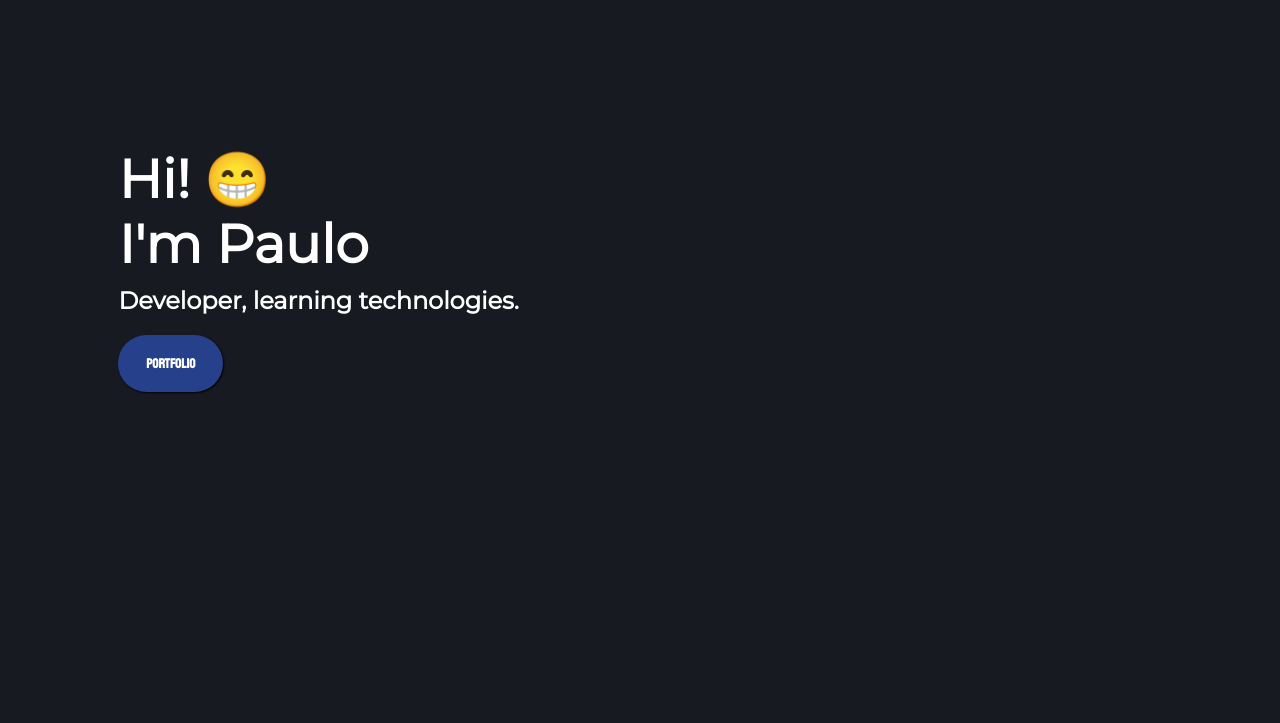
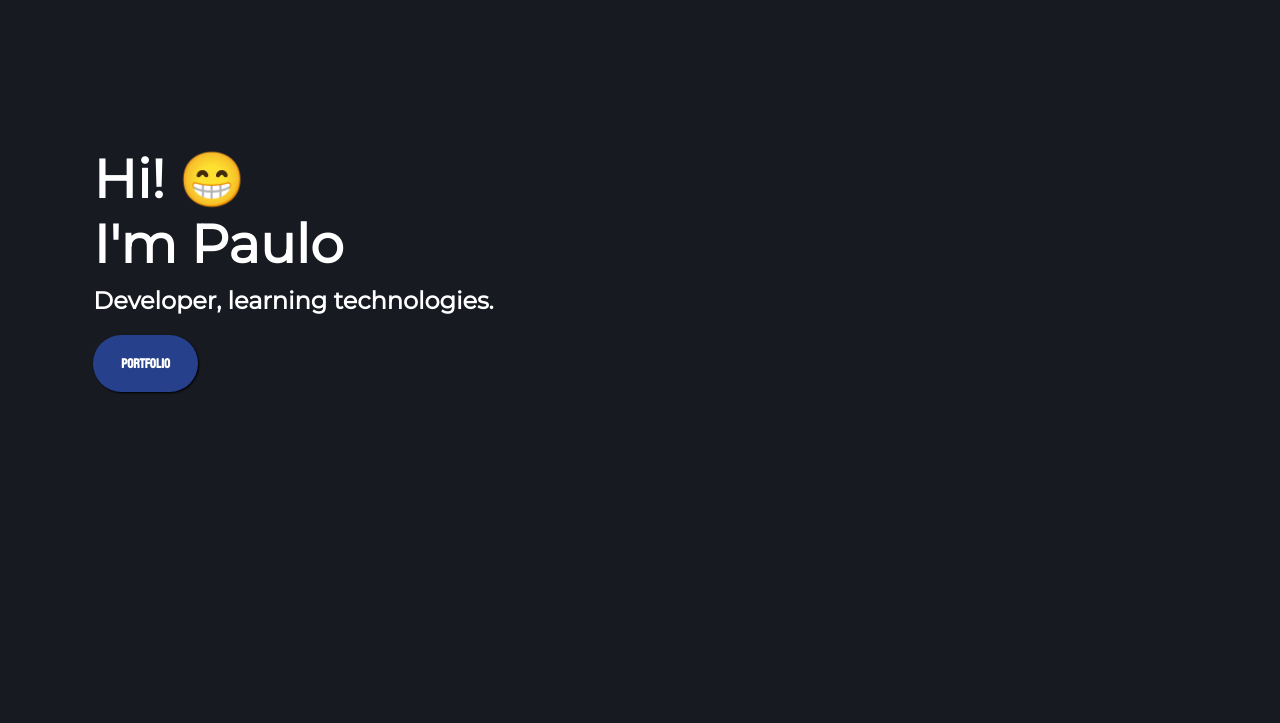
Before and after one commit to alpdias/portfolio, a plain HTML site: page src/home.html in a window 1280 px wide. Shown: the part 77-800 px from the top of the page. Drawn offline with Linux system fonts and the light colour scheme.

```diff
--- a/src/home.html
+++ b/src/home.html
@@ -28,7 +28,7 @@
             <div id="presentation" width="100%">
                 <table>
                     <tr>
-                        <td width="22%"></td>
+                        <td width="18%"></td>
                         <td width="100%">
                             <h3>Hi! &#128513;</h3>
                             <h1>I'm Paulo</h1>
```
